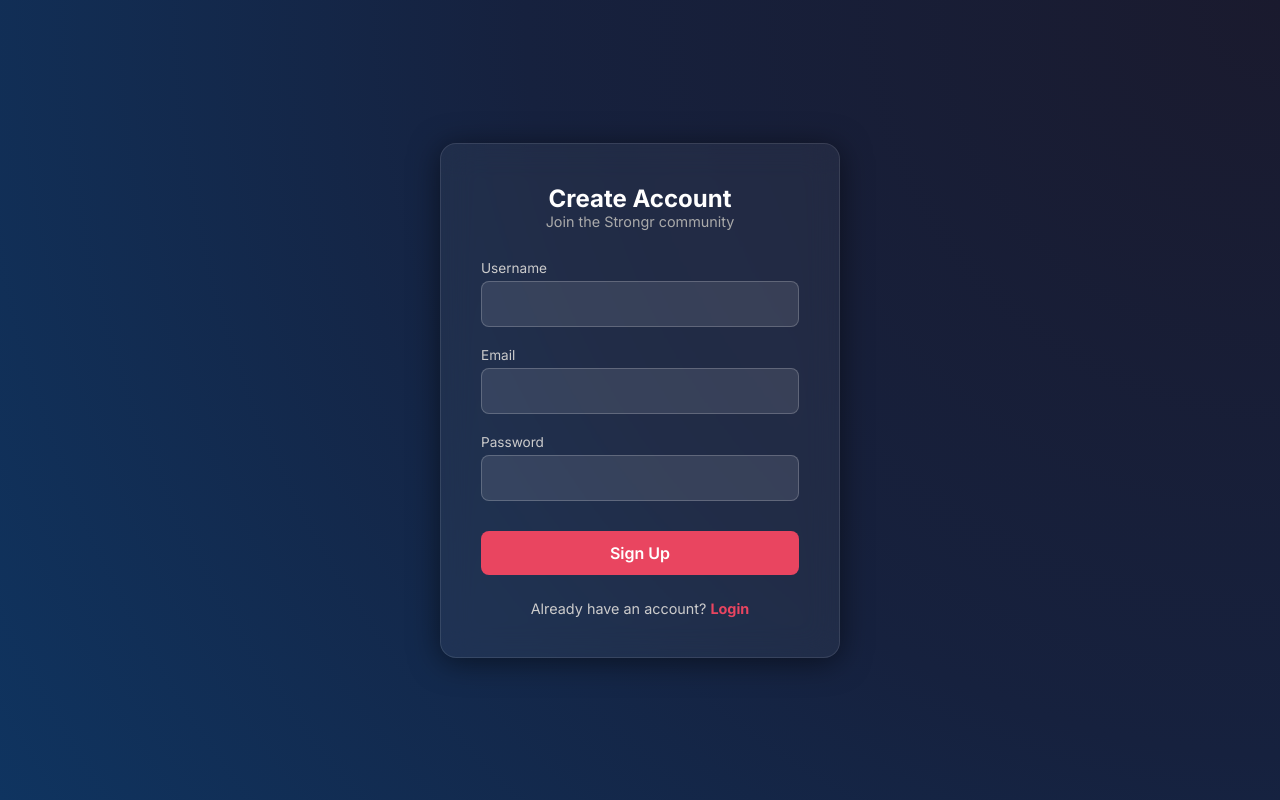
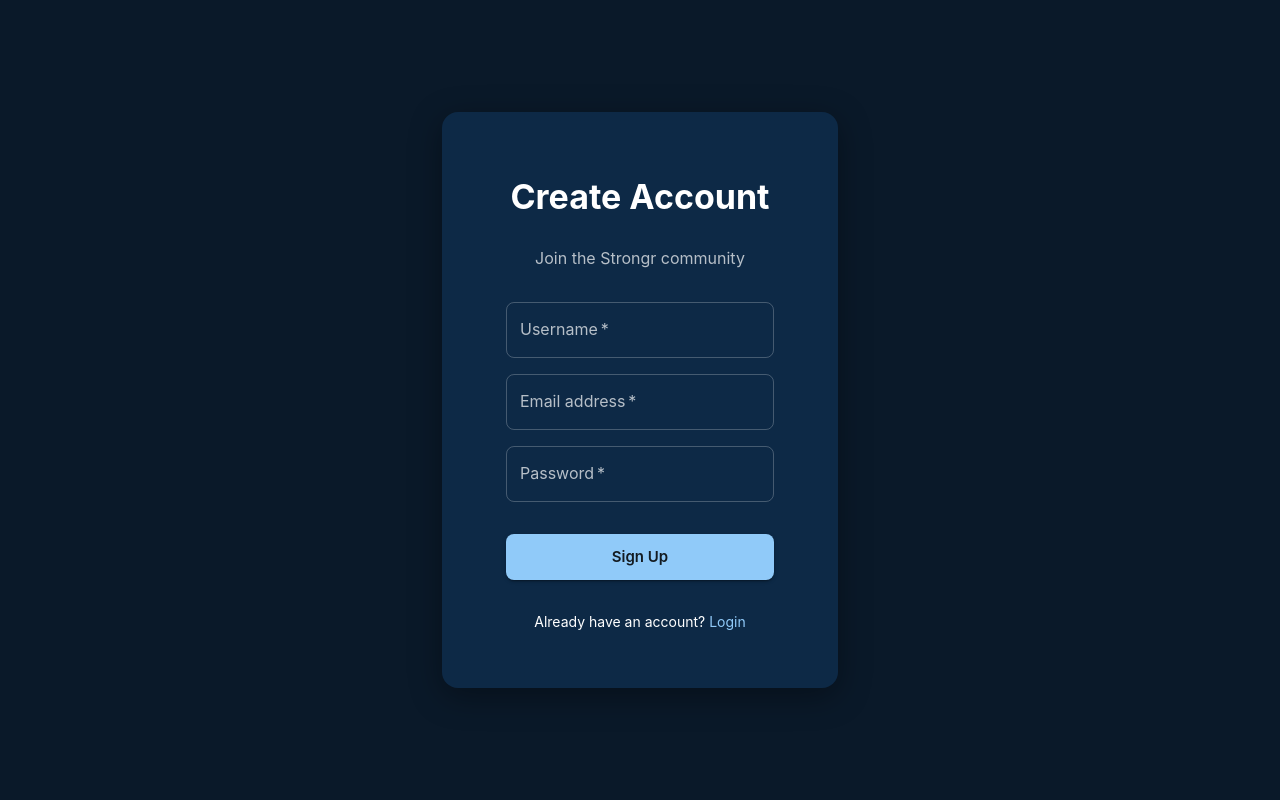
Before and after one commit to Eli35A/Strongr, a React (Vite) app in the folder frontend/: page /register in a window 1280 px wide. Built offline with nearby package versions, Linux system fonts and the light colour scheme.

Commit message:
fixed wrong password not showing error properly

```diff
--- a/frontend/package.json
+++ b/frontend/package.json
@@ -11,6 +11,10 @@
         "format": "prettier --write ."
     },
     "dependencies": {
+        "@emotion/react": "^11.14.0",
+        "@emotion/styled": "^11.14.1",
+        "@mui/icons-material": "^7.3.9",
+        "@mui/material": "^7.3.9",
         "axios": "^1.7.0",
         "react": "^18.2.0",
         "react-dom": "^18.2.0",
--- a/frontend/src/api/axios.ts
+++ b/frontend/src/api/axios.ts
@@ -11,6 +11,11 @@ api.interceptors.response.use(
     },
     async (error) => {
         const originalRequest = error.config;
+
+        if (originalRequest.url === '/auth/login' || originalRequest.url === '/auth/register') {
+            return Promise.reject(error);
+        }
+
         if (error.response?.status === 401 && !originalRequest._retry) {
             originalRequest._retry = true;
             try {
--- a/frontend/src/main.tsx
+++ b/frontend/src/main.tsx
@@ -3,13 +3,17 @@ import ReactDOM from 'react-dom/client';
 import App from './App.tsx';
 import { BrowserRouter } from 'react-router-dom';
 import { AuthProvider } from './context/AuthContext';
-import './index.css';
+import { ThemeProvider, CssBaseline } from '@mui/material';
+import theme from './theme';
 
 ReactDOM.createRoot(document.getElementById('root')!).render(
     <React.StrictMode>
         <BrowserRouter>
             <AuthProvider>
-                <App />
+                <ThemeProvider theme={theme}>
+                    <CssBaseline />
+                    <App />
+                </ThemeProvider>
             </AuthProvider>
         </BrowserRouter>
     </React.StrictMode>
--- a/frontend/src/pages/Login.tsx
+++ b/frontend/src/pages/Login.tsx
@@ -1,19 +1,32 @@
 import React, { useState, useContext } from 'react';
-import { useNavigate, Link } from 'react-router-dom';
+import { useNavigate, Link as RouterLink } from 'react-router-dom';
+import {
+    Container,
+    Card,
+    CardContent,
+    Typography,
+    TextField,
+    Button,
+    Box,
+    Alert,
+    Link,
+    CircularProgress
+} from '@mui/material';
 import api from '../api/axios';
 import { AuthContext } from '../context/AuthContext';
-import './Auth.css';
 
 const Login: React.FC = () => {
     const [email, setEmail] = useState('');
     const [password, setPassword] = useState('');
     const [error, setError] = useState('');
+    const [isLoading, setIsLoading] = useState(false);
     const navigate = useNavigate();
     const auth = useContext(AuthContext);
 
     const handleSubmit = async (e: React.FormEvent) => {
         e.preventDefault();
         setError('');
+        setIsLoading(true);
         try {
             const response = await api.post('/auth/login', { email, password });
             if (auth) {
@@ -23,31 +36,68 @@ const Login: React.FC = () => {
             }
         } catch (err: any) {
             setError(err.response?.data?.message || 'Login failed');
+        } finally {
+            setIsLoading(false);
         }
     };
 
     return (
-        <div className="auth-container">
-            <div className="auth-card">
-                <h2>Welcome Back</h2>
-                <p className="auth-subtitle">Login to Strongr</p>
-                {error && <div className="auth-error">{error}</div>}
-                <form onSubmit={handleSubmit} className="auth-form">
-                    <div className="input-group">
-                        <label>Email</label>
-                        <input type="email" value={email} onChange={e => setEmail(e.target.value)} required />
-                    </div>
-                    <div className="input-group">
-                        <label>Password</label>
-                        <input type="password" value={password} onChange={e => setPassword(e.target.value)} required />
-                    </div>
-                    <button type="submit" className="btn-primary">Login</button>
-                </form>
-                <div className="auth-footer">
-                    Don't have an account? <Link to="/register">Sign up</Link>
-                </div>
-            </div>
-        </div>
+        <Container maxWidth="xs" sx={{ display: 'flex', minHeight: '100vh', alignItems: 'center' }}>
+            <Box sx={{ display: 'flex', flexDirection: 'column', alignItems: 'center', width: '100%' }}>
+                <Card sx={{ width: '100%' }}>
+                    <CardContent sx={{ p: 4, display: 'flex', flexDirection: 'column', gap: 2 }}>
+                        <Typography variant="h4" component="h1" align="center" gutterBottom fontWeight="bold">
+                            Welcome Back
+                        </Typography>
+                        <Typography variant="body1" align="center" color="text.secondary" sx={{ mb: 2 }}>
+                            Login to Strongr
+                        </Typography>
+
+                        {error && <Alert severity="error">{error}</Alert>}
+
+                        <Box component="form" onSubmit={handleSubmit} sx={{ display: 'flex', flexDirection: 'column', gap: 2 }}>
+                            <TextField
+                                label="Email address"
+                                type="email"
+                                fullWidth
+                                variant="outlined"
+                                value={email}
+                                onChange={e => setEmail(e.target.value)}
+                                required
+                            />
+                            <TextField
+                                label="Password"
+                                type="password"
+                                fullWidth
+                                variant="outlined"
+                                value={password}
+                                onChange={e => setPassword(e.target.value)}
+                                required
+                            />
+
+                            <Button
+                                type="submit"
+                                variant="contained"
+                                color="primary"
+                                size="large"
+                                fullWidth
+                                disabled={isLoading}
+                                sx={{ mt: 2 }}
+                            >
+                                {isLoading ? <CircularProgress size={24} /> : 'Login'}
+                            </Button>
+                        </Box>
+
+                        <Typography variant="body2" align="center" sx={{ mt: 2 }}>
+                            Don't have an account?{' '}
+                            <Link component={RouterLink} to="/register" color="primary" underline="hover">
+                                Sign up
+                            </Link>
+                        </Typography>
+                    </CardContent>
+                </Card>
+            </Box>
+        </Container>
     );
 };
 
--- a/frontend/src/pages/Register.tsx
+++ b/frontend/src/pages/Register.tsx
@@ -1,20 +1,33 @@
 import React, { useState, useContext } from 'react';
-import { useNavigate, Link } from 'react-router-dom';
+import { useNavigate, Link as RouterLink } from 'react-router-dom';
+import {
+    Container,
+    Card,
+    CardContent,
+    Typography,
+    TextField,
+    Button,
+    Box,
+    Alert,
+    Link,
+    CircularProgress
+} from '@mui/material';
 import api from '../api/axios';
 import { AuthContext } from '../context/AuthContext';
-import './Auth.css';
 
 const Register: React.FC = () => {
     const [username, setUsername] = useState('');
     const [email, setEmail] = useState('');
     const [password, setPassword] = useState('');
     const [error, setError] = useState('');
+    const [isLoading, setIsLoading] = useState(false);
     const navigate = useNavigate();
     const auth = useContext(AuthContext);
 
     const handleSubmit = async (e: React.FormEvent) => {
         e.preventDefault();
         setError('');
+        setIsLoading(true);
         try {
             const response = await api.post('/auth/register', { username, email, password });
             if (auth) {
@@ -24,35 +37,77 @@ const Register: React.FC = () => {
             }
         } catch (err: any) {
             setError(err.response?.data?.message || 'Registration failed');
+        } finally {
+            setIsLoading(false);
         }
     };
 
     return (
-        <div className="auth-container">
-            <div className="auth-card">
-                <h2>Create Account</h2>
-                <p className="auth-subtitle">Join the Strongr community</p>
-                {error && <div className="auth-error">{error}</div>}
-                <form onSubmit={handleSubmit} className="auth-form">
-                    <div className="input-group">
-                        <label>Username</label>
-                        <input type="text" value={username} onChange={e => setUsername(e.target.value)} required />
-                    </div>
-                    <div className="input-group">
-                        <label>Email</label>
-                        <input type="email" value={email} onChange={e => setEmail(e.target.value)} required />
-                    </div>
-                    <div className="input-group">
-                        <label>Password</label>
-                        <input type="password" value={password} onChange={e => setPassword(e.target.value)} required />
-                    </div>
-                    <button type="submit" className="btn-primary">Sign Up</button>
-                </form>
-                <div className="auth-footer">
-                    Already have an account? <Link to="/login">Login</Link>
-                </div>
-            </div>
-        </div>
+        <Container maxWidth="xs" sx={{ display: 'flex', minHeight: '100vh', alignItems: 'center' }}>
+            <Box sx={{ display: 'flex', flexDirection: 'column', alignItems: 'center', width: '100%' }}>
+                <Card sx={{ width: '100%' }}>
+                    <CardContent sx={{ p: 4, display: 'flex', flexDirection: 'column', gap: 2 }}>
+                        <Typography variant="h4" component="h1" align="center" gutterBottom fontWeight="bold">
+                            Create Account
+                        </Typography>
+                        <Typography variant="body1" align="center" color="text.secondary" sx={{ mb: 2 }}>
+                            Join the Strongr community
+                        </Typography>
+
+                        {error && <Alert severity="error">{error}</Alert>}
+
+                        <Box component="form" onSubmit={handleSubmit} sx={{ display: 'flex', flexDirection: 'column', gap: 2 }}>
+                            <TextField
+                                label="Username"
+                                type="text"
+                                fullWidth
+                                variant="outlined"
+                                value={username}
+                                onChange={e => setUsername(e.target.value)}
+                                required
+                            />
+                            <TextField
+                                label="Email address"
+                                type="email"
+                                fullWidth
+                                variant="outlined"
+                                value={email}
+                                onChange={e => setEmail(e.target.value)}
+                                required
+                            />
+                            <TextField
+                                label="Password"
+                                type="password"
+                                fullWidth
+                                variant="outlined"
+                                value={password}
+                                onChange={e => setPassword(e.target.value)}
+                                required
+                            />
+
+                            <Button
+                                type="submit"
+                                variant="contained"
+                                color="primary"
+                                size="large"
+                                fullWidth
+                                disabled={isLoading}
+                                sx={{ mt: 2 }}
+                            >
+                                {isLoading ? <CircularProgress size={24} /> : 'Sign Up'}
+                            </Button>
+                        </Box>
+
+                        <Typography variant="body2" align="center" sx={{ mt: 2 }}>
+                            Already have an account?{' '}
+                            <Link component={RouterLink} to="/login" color="primary" underline="hover">
+                                Login
+                            </Link>
+                        </Typography>
+                    </CardContent>
+                </Card>
+            </Box>
+        </Container>
     );
 };
 
--- /dev/null
+++ b/frontend/src/theme.ts
@@ -0,0 +1,57 @@
+import { createTheme } from '@mui/material/styles';
+
+const theme = createTheme({
+    palette: {
+        mode: 'dark',
+        primary: {
+            main: '#90caf9',
+            light: '#e3f2fd',
+            dark: '#42a5f5',
+        },
+        secondary: {
+            main: '#f48fb1',
+        },
+        background: {
+            default: '#0a1929',
+            paper: '#001e3c',
+        },
+    },
+    typography: {
+        fontFamily: '"Inter", "Roboto", "Helvetica", "Arial", sans-serif',
+        h2: {
+            fontWeight: 700,
+        },
+    },
+    components: {
+        MuiButton: {
+            styleOverrides: {
+                root: {
+                    borderRadius: 8,
+                    textTransform: 'none',
+                    fontWeight: 600,
+                    padding: '10px 24px',
+                },
+            },
+        },
+        MuiTextField: {
+            styleOverrides: {
+                root: {
+                    '& .MuiOutlinedInput-root': {
+                        borderRadius: 8,
+                    },
+                },
+            },
+        },
+        MuiCard: {
+            styleOverrides: {
+                root: {
+                    borderRadius: 16,
+                    padding: '32px',
+                    boxShadow: '0 8px 32px 0 rgba(0, 0, 0, 0.37)',
+                },
+            },
+        },
+    },
+});
+
+export default theme;
```
Also changed, not shown: frontend/src/App.tsx (+24 -7 lines), 1 other file (tests, documents, lock files or other folders).
